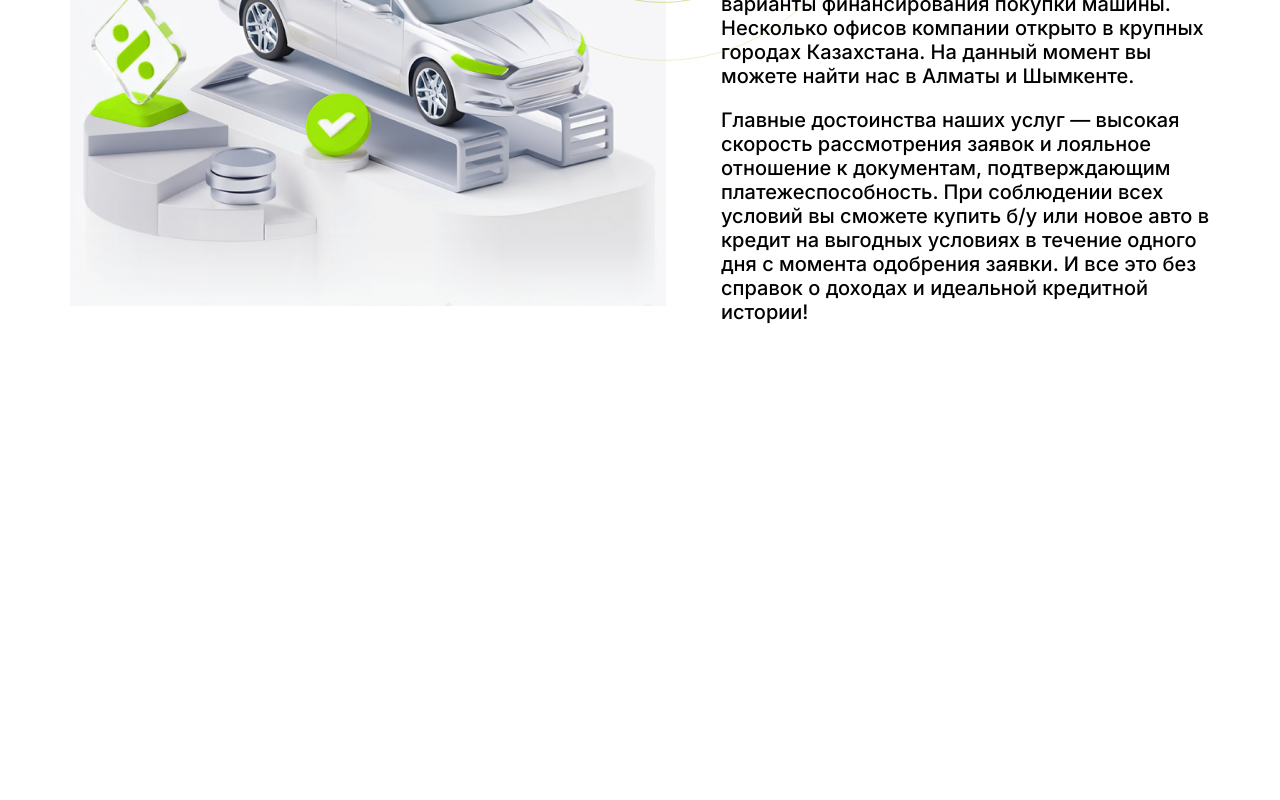
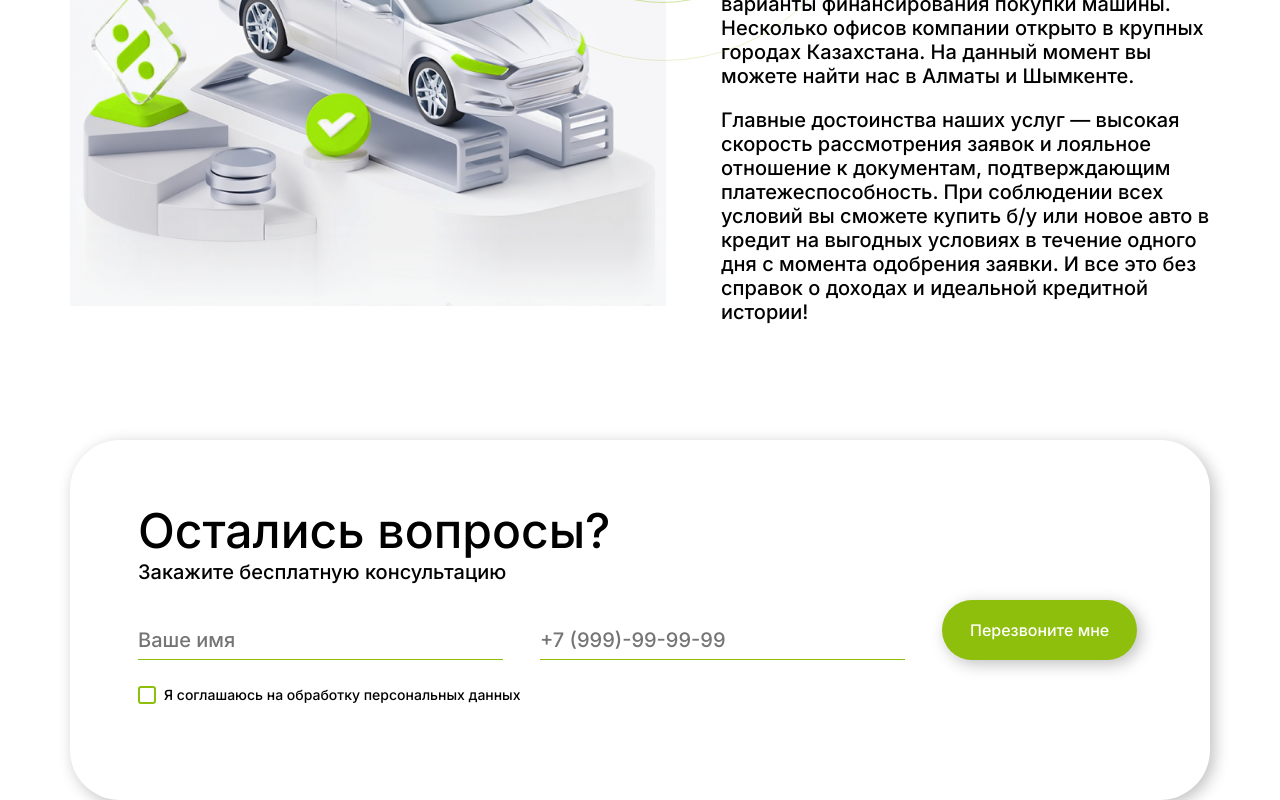
Before and after one commit to Zh3nyaZh3nya/site-practics-02, a Vue app: page / in a window 1280 px wide. Shown: the part 5231-6031 px from the top of the page. Before the commit the page ends 5555 px from the top, so only its background shows below. Built offline with nearby package versions, Linux system fonts and the light colour scheme.

Commit message:
added a new component questions

```diff
--- /dev/null
+++ b/src/components/JC-Questions.vue
@@ -0,0 +1,108 @@
+<template>
+  <div class="questions__wrapper">
+    <div class="questions__content">
+      <div class="questions__content-title">
+        <h2>Остались вопросы?</h2>
+        <span>Закажите бесплатную консультацию</span>
+      </div>
+      <div class="questions__content__form">
+        <form action="#">
+          <input type="text" v-model="nameInput" placeholder="Ваше имя">
+          <input type="tel" v-model="phoneNumber" @input="formatPhoneNumber" :placeholder="placeholder" />
+          <jc-button style="padding: 20px 28px">
+            <template v-slot:text>
+              <span style="font-size: 16px; line-height: 20px">Перезвоните мне</span>
+            </template>
+          </jc-button>
+        </form>
+      </div>
+      <div class="questions__content-checkbox second__content__agreement">
+        <input type="checkbox" id="agreement" class="checkbox" @change="checked = !checked"/>
+        <label for="agreement">Я соглашаюсь на обработку персональных данных</label>
+      </div>
+    </div>
+  </div>
+</template>
+
+<script>
+export default {
+  name: "jc-questions",
+  data() {
+    return {
+      phoneNumber: "",
+      nameInput: "",
+      checked: false,
+    }
+  },
+  computed: {
+    placeholder() {
+      if (this.phoneNumber.length === 0) {
+        return "+" + 7 + " (999)-99-99-99";
+      } else {
+        return "";
+      }
+    },
+  },
+  methods: {
+    formatPhoneNumber(event) {
+      let digits = this.phoneNumber.replace(/\D/g, "");
+
+      if (digits.charAt(0) !== "7") {
+        digits = "7" + digits.slice(1);
+      }
+
+      let formattedNumber = "+7 (" + digits.slice(1, 4) + ")-" + digits.slice(4, 6) + "-" + digits.slice(6, 8) + "-" + digits.slice(8, 10);
+
+      this.phoneNumber = formattedNumber;
+    },
+  }
+}
+</script>
+
+<style lang="scss">
+@import "@/assets/scss/variables.scss";
+.questions__wrapper {
+  max-width: 1140px;
+  width: 100%;
+  margin: 0 auto;
+  margin-bottom: 80px;
+  box-shadow: 4px 4px 16px rgba(0, 0, 0, 0.25);
+  border-radius: 50px;
+  .questions__content {
+    padding: 62px 68px 96px 68px;
+    &-title {
+      margin-bottom: 16px;
+      h2 {
+        font-weight: 500;
+        font-size: $title-font-size;
+        line-height: $title-line-height;
+      }
+      span {
+        font-size: $small-font-size;
+        line-height: $small-line-height;
+      }
+    }
+    &__form {
+      margin-bottom: 26px;
+      form {
+        display: flex;
+        column-gap: 37px;
+        input {
+          margin-top: 25px;
+          border-bottom: 1px solid $green-color;
+          width: 365px;
+          height: 35px;
+          &::placeholder {
+            font-size: $small-font-size;
+            line-height: $small-line-height;
+          }
+        }
+      }
+    }
+    &-checkbox {
+      display: flex;
+      align-items: center;
+    }
+  }
+}
+</style>
--- a/src/views/JC-MainPage.vue
+++ b/src/views/JC-MainPage.vue
@@ -7,6 +7,7 @@
   <jc-credit-conditions />
   <jc-credit-registration />
   <jc-about-company />
+  <jc-questions />
 </template>
 
 <script>
@@ -17,9 +18,11 @@ import JcGettingLoan from "@/components/JC-GettingLoan";
 import JcCreditConditions from "@/components/JC-CreditConditions";
 import JcCreditRegistration from "@/components/JC-CreditRegistration";
 import JcAboutCompany from "@/components/JC-AboutCompany";
+import JcQuestions from "@/components/JC-Questions";
 export default {
   name: "jc-main-page",
   components: {
+    JcQuestions,
     JcAboutCompany,
     JcCreditRegistration,
     JcCreditConditions,
```
